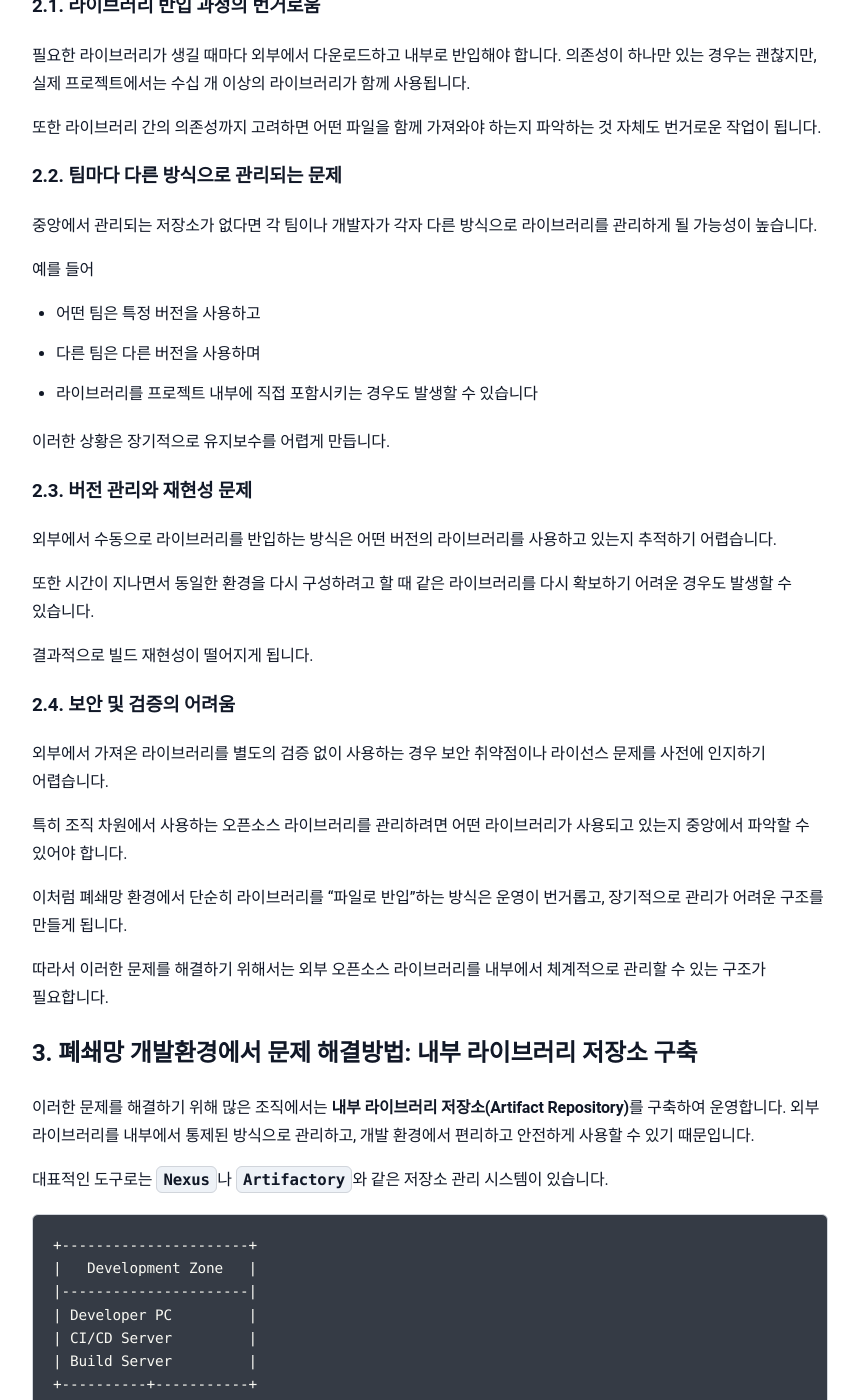
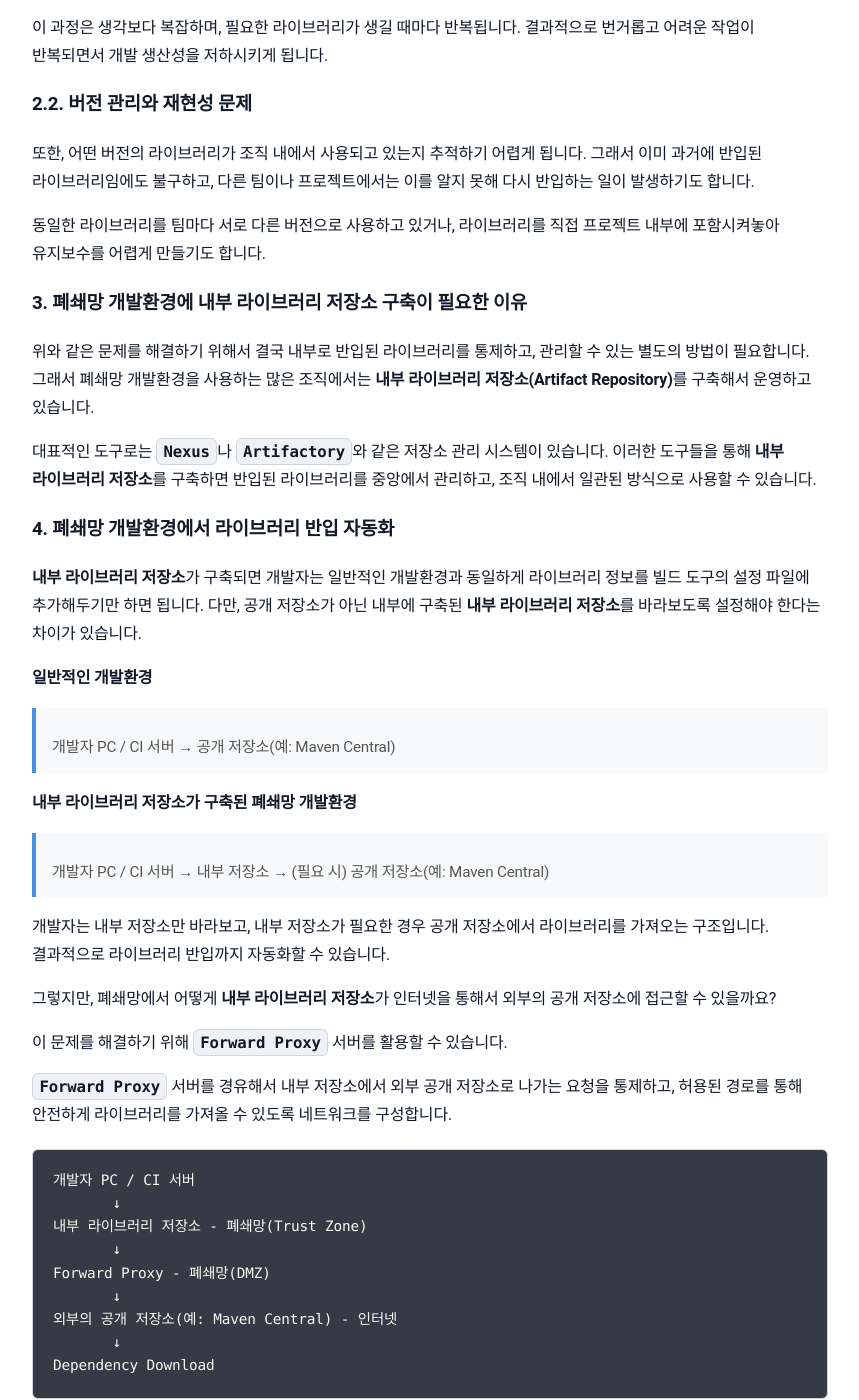
Before and after one commit to sanghoon-lee/sanghoon-lee.github.io, a Jekyll site: the page built from _posts/2026-03-15-proxy-nexus.md, in a window 1280 px wide and 1400 px high, scrolled down 1792 px. Shown: the whole window, without its empty margins (210-1069 px from the left). Built offline with Jekyll 4.4.1, drawn with Linux system fonts in a browser that asks for light colours; nearby versions of some CDN libraries; comment, search, counter and statistics services are not loaded; some of the changed text lies outside the part shown.

````diff
--- a/_posts/2026-03-15-proxy-nexus.md
+++ b/_posts/2026-03-15-proxy-nexus.md
@@ -1,59 +1,53 @@
 ---
 layout: post
-title: "폐쇄망 개발환경에서 Maven Cental을 사용하는 방법"
+title: "폐쇄망 개발환경의 내부 라이브러리 저장소 아키텍처 구성"
 date: 2026-03-15
 categories: 개념정리
 ---
 
-대부분의 개발자는 외부 라이브러리를 사용하는 것에 대해 크게 고민하지 않습니다.
-Gradle이나 Maven과 같은 빌드 도구를 사용하면 Maven Central과 같은 공개 저장소에 쉽게 접근할 수 있기 때문입니다.
-빌드 도구에 공개 저장소 정보를 설정해두기만 하면 개발자가 특별히 신경쓰지 않아도 필요한 라이브러리를 사용할 수 있습니다.
+대부분의 개발자는 오픈소스 라이브러리를 사용하는 것에 대해 크게 고민하지 않습니다.
+Gradle이나 Maven과 같은 빌드 도구가 Maven Central과 같은 공개 저장소에서 필요한 라이브러리를 찾아서 다운로드해주기 때문입니다.
+개발자는 단순히 사용하고 싶은 라이브러리 정보를 빌드 도구의 설정파일에 추가해두기만 하면 됩니다.
 
 하지만 모든 개발 환경이 동일한 것은 아닙니다.
-보안 정책이나 네트워크 정책에 따라 외부 인터넷 접근이 제한되는 네트워크 환경에서 개발하는 조직도 적지 않습니다.
+보안 정책에 따라 외부 인터넷 접근이 제한되는 환경에서 개발해야 하는 경우도 적지 않습니다.
 저 역시 이런 환경에서 개발을 하고 있습니다.
 
-자연스럽게 다음과 같은 질문이 생깁니다.
+## 1. 일반적인 개발환경과 폐쇄망 개발환경의 차이
+
+인터넷에 직접 접근이 가능한 일반적인 개발환경에서는 오픈소스 라이브러리를 사용하는 과정이 매우 단순합니다.
+개발자가 사용하는 PC나 CI 서버가 공개 저장소를 통해서 필요한 라이브러리를 바로 다운로드하는 방식입니다.
+
+이 구조를 단순하게 표현하면 다음과 같습니다.
+
+```nohighlight
+개발자 PC / CI 서버
+       ↓
+외부의 공개 저장소(예: Maven Central)
+       ↓
+Dependency Download
+```
+
+하지만, 폐쇄망 개발환경에서는 상황이 완전히 달라집니다. 외부 인터넷으로의 직접 접근이 차단되기 때문입니다.
+
+이 구조를 단순하게 표현하면 다음과 같습니다.
+```nohighlight
+개발자 PC / CI 서버
+       ↓
+     (차단)
+       ↓
+외부의 공개 저장소(예: Maven Central)
+```
+이러한 구조에서는 개발자가 사용하는 PC나 CI 서버가 공개 저장소에서 필요한 라이브러리를 다운로드할 수 없습니다.
+
+그러면 자연스럽게 다음과 같은 질문이 생깁니다.
 
 > 개발자가 사용하는 PC나 CI 서버가 외부 인터넷에 직접 접근할 수 없는 폐쇄망 환경에서는
 > 오픈소스 라이브러리를 어떻게 가져와서 사용할 수 있을까요?
 
-## 1. 일반적인 개발환경과 폐쇄망 개발환경의 차이
+## 2. 폐쇄망 개발환경에 라이브러리를 수동으로 반입하는 방식의 문제점
 
-인터넷 사용이 자유로운 일반적인 개발환경에서는 외부 라이브러리를 사용하는 과정이 매우 단순합니다.
-개발자가 사용하는 PC나 CI 서버가 인터넷에 직접 접근할 수 있기 때문에, 필요한 라이브러리를 공개 저장소에서 바로 다운로드할 수 있습니다.
-
-이 구조를 단순하게 표현하면 다음과 같습니다.
-
-```nohighlight
-Developer / CI
-       ↓
-Maven Central
-       ↓
-Dependency Download
-```
-
-하지만 폐쇄망 개발환경에서는 상황이 완전히 달라집니다.
-보안 정책에 따라 개발 환경에서 외부 인터넷으로의 직접 접근이 차단되기 때문입니다.
-
-```nohighlight
-Developer / CI
-       ↓
-   (차단)
-       ↓
-Internet / Maven Central
-```
-이 구조에서는 개발자가 사용하는 PC나 CI 서버가 공개 저장소에 직접 접근할 수 없습니다. 따라서 일반적인 개발환경과 같은 방식으로는 외부 라이브러리를 사용할 수 없습니다.
-
-이 차이로 인해 폐쇄망 개발환경에서는 외부 라이브러리를 내부로 가져와서 관리하는 별도의 방법이 필요합니다.
-
-## 2. 폐쇄망 개발환경에서 외부 라이브러리를 사용하는 문제
-
-앞에서 살펴본 것처럼 폐쇄망 개발환경에서는 외부 인터넷에 직접 접근할 수 없습니다.
-따라서 Maven Central과 같은 공개 저장소에서 라이브러리를 바로 다운로드하는 방식은 사용할 수 없습니다.
-
-이 경우 가장 단순하게 생각할 수 있는 방법은
-외부에서 라이브러리를 다운로드한 뒤 내부 네트워크로 반입하는 것입니다.
+가장 단순하게 생각할 수 있는 방법은 인터넷이 되는 환경에서 필요한 라이브러리를 다운로드한 뒤 수동으로 폐쇄망 개발환경으로 반입하는 것입니다.
 
 예를 들어 다음과 같은 방식입니다.
 
@@ -63,97 +57,62 @@ Internet / Maven Central
 3. 프로젝트에 직접 추가하거나 내부 저장소에 업로드
 ```
 
-하지만 이러한 방식은 여러 가지 문제를 발생시킵니다.
+이런 방식으로 라이브러리를 반입하면 다음과 같은 문제가 발생할 수 있습니다.
 
 ### 2.1. 라이브러리 반입 과정의 번거로움
 
-필요한 라이브러리가 생길 때마다 외부에서 다운로드하고 내부로 반입해야 합니다.
-의존성이 하나만 있는 경우는 괜찮지만, 실제 프로젝트에서는 수십 개 이상의 라이브러리가 함께 사용됩니다.
+대부분의 라이브러리는 또 다른 라이브러리들과 복잡한 의존관계를 형성하고 있는 경우가 대부분입니다.
+따라서 필요한 라이브러리뿐만 아니라, 의존성까지 고려해 어떤 라이브러리를 함께 가져와야 하는지 파악해야 합니다.
 
-또한 라이브러리 간의 의존성까지 고려하면
-어떤 파일을 함께 가져와야 하는지 파악하는 것 자체도 번거로운 작업이 됩니다.
+이 과정은 생각보다 복잡하며, 필요한 라이브러리가 생길 때마다 반복됩니다. 결과적으로 번거롭고 어려운 작업이 반복되면서 개발 생산성을 저하시키게 됩니다.
 
-### 2.2. 팀마다 다른 방식으로 관리되는 문제
+### 2.2. 버전 관리와 재현성 문제
 
-중앙에서 관리되는 저장소가 없다면 각 팀이나 개발자가
-각자 다른 방식으로 라이브러리를 관리하게 될 가능성이 높습니다.
+또한, 어떤 버전의 라이브러리가 조직 내에서 사용되고 있는지 추적하기 어렵게 됩니다. 그래서 이미 과거에 반입된 라이브러리임에도 불구하고, 다른 팀이나 프로젝트에서는 이를 알지 못해 다시 반입하는 일이 발생하기도 합니다.
 
-예를 들어
+동일한 라이브러리를 팀마다 서로 다른 버전으로 사용하고 있거나, 라이브러리를 직접 프로젝트 내부에 포함시켜놓아 유지보수를 어렵게 만들기도 합니다.
 
-* 어떤 팀은 특정 버전을 사용하고
-* 다른 팀은 다른 버전을 사용하며
-* 라이브러리를 프로젝트 내부에 직접 포함시키는 경우도 발생할 수 있습니다
+### 3. 폐쇄망 개발환경에 내부 라이브러리 저장소 구축이 필요한 이유
 
-이러한 상황은 장기적으로 유지보수를 어렵게 만듭니다.
+위와 같은 문제를 해결하기 위해서 결국 내부로 반입된 라이브러리를 통제하고, 관리할 수 있는 별도의 방법이 필요합니다.
+그래서 폐쇄망 개발환경을 사용하는 많은 조직에서는 **내부 라이브러리 저장소(Artifact Repository)**를 구축해서 운영하고 있습니다.
 
-### 2.3. 버전 관리와 재현성 문제
+대표적인 도구로는 `Nexus`나 `Artifactory`와 같은 저장소 관리 시스템이 있습니다. 이러한 도구들을 통해 **내부 라이브러리 저장소**를 구축하면 반입된 라이브러리를 중앙에서 관리하고, 조직 내에서 일관된 방식으로 사용할 수 있습니다.
 
-외부에서 수동으로 라이브러리를 반입하는 방식은
-어떤 버전의 라이브러리를 사용하고 있는지 추적하기 어렵습니다.
+### 4. 폐쇄망 개발환경에서 라이브러리 반입 자동화
 
-또한 시간이 지나면서 동일한 환경을 다시 구성하려고 할 때
-같은 라이브러리를 다시 확보하기 어려운 경우도 발생할 수 있습니다.
+**내부 라이브러리 저장소**가 구축되면 개발자는 일반적인 개발환경과 동일하게 라이브러리 정보를 빌드 도구의 설정 파일에 추가해두기만 하면 됩니다.
+다만, 공개 저장소가 아닌 내부에 구축된 **내부 라이브러리 저장소**를 바라보도록 설정해야 한다는 차이가 있습니다.
 
-결과적으로 빌드 재현성이 떨어지게 됩니다.
+**일반적인 개발환경**
 
-### 2.4. 보안 및 검증의 어려움
+> 개발자 PC / CI 서버 → 공개 저장소(예: Maven Central)
 
-외부에서 가져온 라이브러리를 별도의 검증 없이 사용하는 경우
-보안 취약점이나 라이선스 문제를 사전에 인지하기 어렵습니다.
+**내부 라이브러리 저장소가 구축된 폐쇄망 개발환경**
 
-특히 조직 차원에서 사용하는 오픈소스 라이브러리를 관리하려면
-어떤 라이브러리가 사용되고 있는지 중앙에서 파악할 수 있어야 합니다.
+> 개발자 PC / CI 서버 → 내부 저장소 → (필요 시) 공개 저장소(예: Maven Central)
 
-이처럼 폐쇄망 환경에서 단순히 라이브러리를 “파일로 반입”하는 방식은
-운영이 번거롭고, 장기적으로 관리가 어려운 구조를 만들게 됩니다.
+개발자는 내부 저장소만 바라보고, 내부 저장소가 필요한 경우 공개 저장소에서 라이브러리를 가져오는 구조입니다. 결과적으로 라이브러리 반입까지 자동화할 수 있습니다.
 
-따라서 이러한 문제를 해결하기 위해서는
-외부 오픈소스 라이브러리를 내부에서 체계적으로 관리할 수 있는 구조가 필요합니다.
+그렇지만, 폐쇄망에서 어떻게 **내부 라이브러리 저장소**가 인터넷을 통해서 외부의 공개 저장소에 접근할 수 있을까요?
 
-## 3. 폐쇄망 개발환경에서 문제 해결방법: 내부 라이브러리 저장소 구축
+이 문제를 해결하기 위해 `Forward Proxy` 서버를 활용할 수 있습니다.
 
-이러한 문제를 해결하기 위해 많은 조직에서는 **내부 라이브러리 저장소(Artifact Repository)**를 구축하여 운영합니다.
-외부 라이브러리를 내부에서 통제된 방식으로 관리하고, 개발 환경에서 편리하고 안전하게 사용할 수 있기 때문입니다.
-
-대표적인 도구로는 `Nexus`나 `Artifactory`와 같은 저장소 관리 시스템이 있습니다.
+`Forward Proxy` 서버를 경유해서 내부 저장소에서 외부 공개 저장소로 나가는 요청을 통제하고, 허용된 경로를 통해 안전하게 라이브러리를 가져올 수 있도록
+네트워크를 구성합니다.
 
 ```nohighlight
-+----------------------+
-|   Development Zone   |
-|----------------------|
-| Developer PC         |
-| CI/CD Server         |
-| Build Server         |
-+----------+-----------+
-           |
-           | internal access only
-           v
-+----------------------+
-|      Trust Zone      |
-|----------------------|
-| Nexus Repository     |
-|  - proxy repo        |
-|  - hosted repo       |
-|  - group repo        |
-+----------+-----------+
-           |
-           | outbound via proxy only
-           v
-+----------------------+
-|         DMZ          |
-|----------------------|
-| Forward Proxy        |
-| (Outbound Proxy)     |
-+----------+-----------+
-           |
-           | controlled internet access
-           v
-+----------------------+
-|       Internet       |
-|----------------------|
-| Maven Central        |
-| npm registry         |
-| PyPI                 |
-| Docker Hub           |
-+----------------------+
+개발자 PC / CI 서버
+       ↓
+내부 라이브러리 저장소 - 폐쇄망(Trust Zone)
+       ↓
+Forward Proxy - 폐쇄망(DMZ)
+       ↓
+외부의 공개 저장소(예: Maven Central) - 인터넷
+       ↓
+Dependency Download
 ```
+
+## 관련 포스팅
+
+* [[학습기록] Nexus로 사설 라이브러리 저장소 구축해보기](https://sanghoon-lee.github.io/2026/03/10/localNexus/)
````
